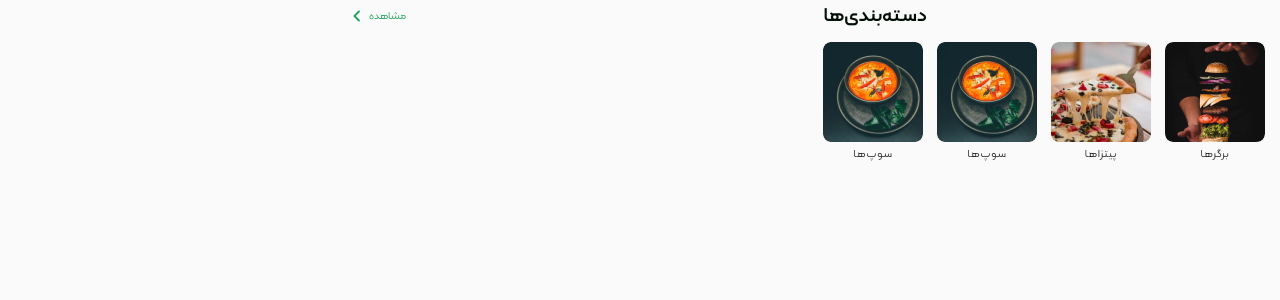
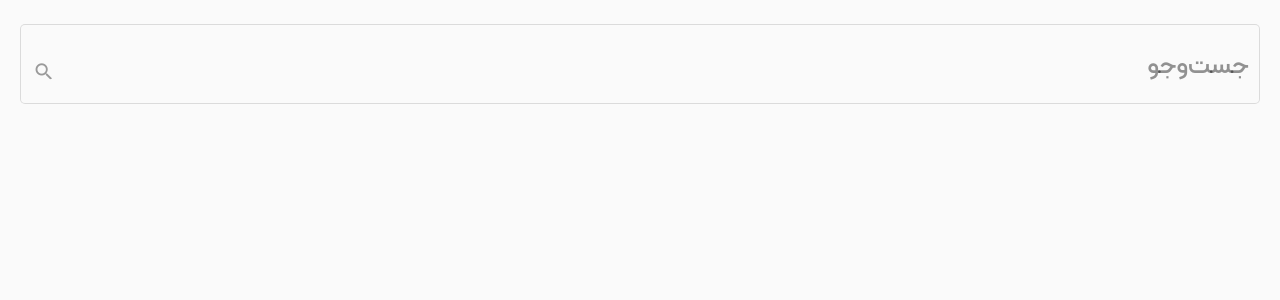
Before and after one commit to amirmfallah/mobydick-app-frontend, an Angular app: page / in a window 1280 px wide. Shown: the top 300 px of the page. Built offline with nearby package versions, Linux system fonts and the light colour scheme.

Commit message:
[add] search component

```diff
--- a/src/app/app.module.ts
+++ b/src/app/app.module.ts
@@ -9,10 +9,11 @@ import { HomeComponent } from './home/home.component';
 import { CategoriesComponent } from './categories/categories.component';
 import { SliderComponent } from './categories/slider/slider.component';
 import { SliderItemComponent } from './categories/slider/slider-item/slider-item.component';
+import { SearchComponent } from './uk-kit/search/search.component';
 
 
 @NgModule({
-  declarations: [AppComponent, HomeComponent, CategoriesComponent, SliderComponent, SliderItemComponent],
+  declarations: [AppComponent, HomeComponent, CategoriesComponent, SliderComponent, SliderItemComponent, SearchComponent],
   imports: [BrowserModule, AppRoutingModule, BrowserAnimationsModule, UiKitModule],
   providers: [],
   bootstrap: [AppComponent],
--- a/src/app/home/home.component.html
+++ b/src/app/home/home.component.html
@@ -1 +1 @@
-<app-categories></app-categories>
+<app-search></app-search>
--- /dev/null
+++ b/src/app/uk-kit/search/search.component.html
@@ -0,0 +1,6 @@
+<p class="search-container">
+    <mat-form-field class="w-100" appearance="outline">
+      <input matInput placeholder="جست‌و‌جو">
+      <mat-icon matSuffix class="icon">search</mat-icon>
+    </mat-form-field>
+  </p>
--- /dev/null
+++ b/src/app/uk-kit/search/search.component.scss
@@ -0,0 +1,14 @@
+.search-container {
+  margin: 20px;
+}
+input,
+input::-webkit-input-placeholder {
+  font-size: 30px;
+  font-weight: bold;
+}
+.icon {
+  opacity: 0.44;
+  left: 26.47%;
+  top: 50%;
+  transform: translateY(-20%);
+}
--- /dev/null
+++ b/src/app/uk-kit/search/search.component.ts
@@ -0,0 +1,15 @@
+import { Component, OnInit } from '@angular/core';
+
+@Component({
+  selector: 'app-search',
+  templateUrl: './search.component.html',
+  styleUrls: ['./search.component.scss']
+})
+export class SearchComponent implements OnInit {
+
+  constructor() { }
+
+  ngOnInit(): void {
+  }
+
+}
```
Also changed, not shown: 1 other file (tests, documents, lock files or other folders).
